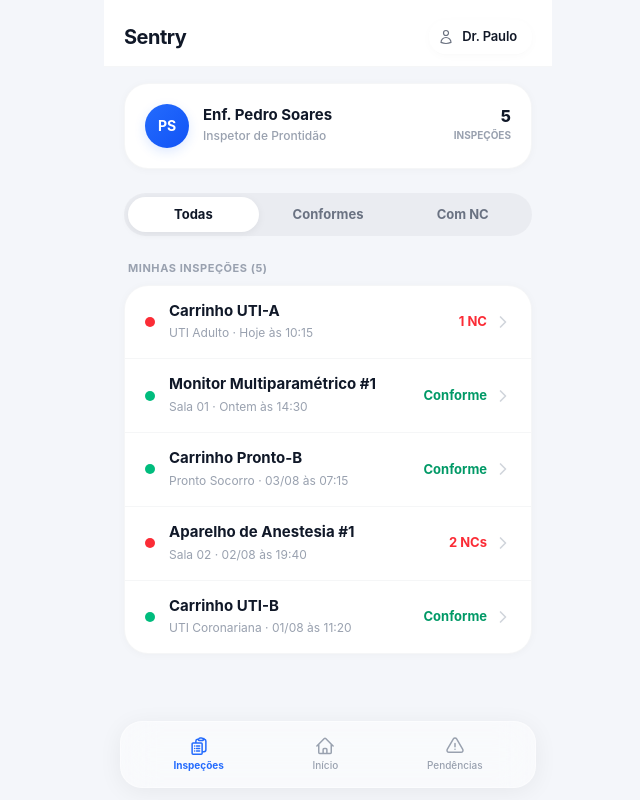
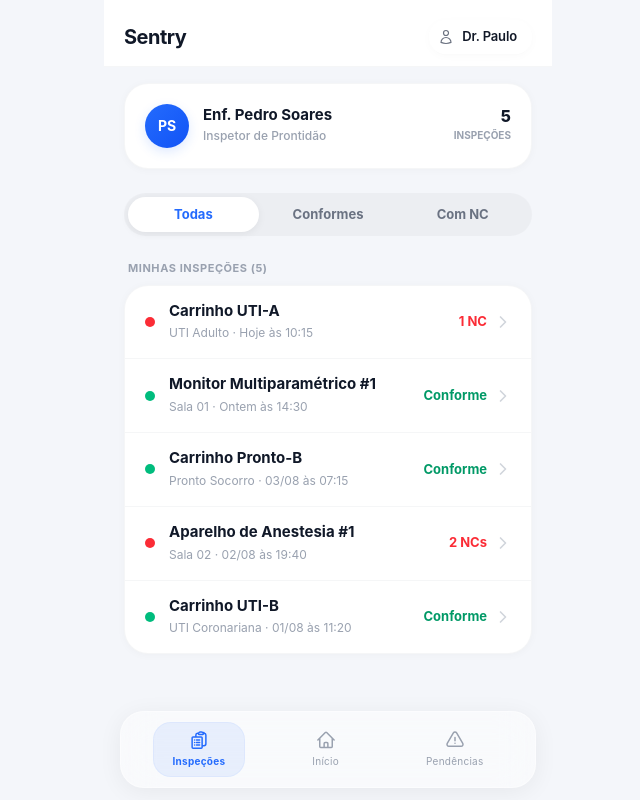
Before and after one commit to pedrosoares0/argus, a Next.js app: page /inspetor/inspecoes in a window 1280 px wide. Shown: the whole page, without its empty margins (312-952 px from the left). Built offline with nearby package versions, Linux system fonts and the light colour scheme.

Commit message:
efeito bubble no seletor e na navbar

```diff
--- a/app/inspetor/inspecoes/page.tsx
+++ b/app/inspetor/inspecoes/page.tsx
@@ -107,8 +107,8 @@ export default function PaginaHistoricoInspecoes() {
         </div>
       </div>
 
-      {/* ── Filtros Segmentados (iOS Style) ── */}
-      <div className="bg-gray-200/60 rounded-full p-1 flex gap-1">
+      {/* ── Filtros Segmentados (Efeito Bubble) ── */}
+      <div className="bg-gray-200/50 rounded-full p-1 flex gap-1">
         {(['todas', 'conforme', 'com_nc'] as const).map((opt) => {
           const labels = { todas: 'Todas', conforme: 'Conformes', com_nc: 'Com NC' }
           const ativo = filtro === opt
@@ -118,10 +118,10 @@ export default function PaginaHistoricoInspecoes() {
               type="button"
               onClick={() => setFiltro(opt)}
               className={[
-                'flex-1 py-2 rounded-full text-[13px] font-bold transition-all duration-200 cursor-pointer',
+                'flex-1 py-2 rounded-full text-[13px] font-bold transition-all duration-300 ease-out cursor-pointer active:scale-[0.95]',
                 ativo
-                  ? 'bg-white text-gray-900 shadow-[0_2px_8px_rgba(0,0,0,0.06)]'
-                  : 'text-gray-500 hover:text-gray-900',
+                  ? 'bg-white text-[#246BFD] shadow-[0_2px_8px_rgba(0,0,0,0.06)]'
+                  : 'text-gray-500 hover:text-gray-800 hover:bg-white/10',
               ].join(' ')}
             >
               {labels[opt]}
--- a/app/inspetor/layout.tsx
+++ b/app/inspetor/layout.tsx
@@ -57,10 +57,10 @@ export default function LayoutInspetor({
         {children}
       </main>
 
-      {/* Nav inferior — Glass flutuante (mais translúcida) */}
+      {/* Nav inferior — Glass flutuante com Efeito Bubble */}
       <div className="fixed bottom-0 left-0 right-0 z-50 max-w-md mx-auto px-4 pb-[max(0.75rem,env(safe-area-inset-bottom))]">
-        <nav className="bg-white/45 backdrop-blur-[18px] rounded-[22px] border border-white/40 shadow-[0_4px_24px_rgba(0,0,0,0.06)]">
-          <div className="flex items-center justify-around px-2 py-2">
+        <nav className="bg-white/45 backdrop-blur-[18px] rounded-[24px] border border-white/40 shadow-[0_4px_24px_rgba(0,0,0,0.06)]">
+          <div className="flex items-center justify-around px-2 py-2.5">
             {itensNav.map((item) => {
               const ativo = item.href === '/inspetor'
                 ? pathname === '/inspetor'
@@ -71,15 +71,15 @@ export default function LayoutInspetor({
                   key={item.href}
                   href={item.href}
                   className={[
-                    'flex flex-col items-center gap-0.5 px-5 py-1.5 rounded-2xl',
-                    'transition-all duration-200',
+                    'flex flex-col items-center gap-0.5 px-5 py-2 rounded-[18px]',
+                    'transition-all duration-300 ease-out active:scale-[0.92]',
                     ativo
-                      ? 'text-[#246BFD]'
-                      : 'text-gray-400 hover:text-gray-600',
+                      ? 'text-[#246BFD] bg-[#246BFD]/8 shadow-[inset_0_0_0_1px_rgba(36,107,253,0.05)] font-bold'
+                      : 'text-gray-400 hover:text-gray-600 hover:bg-gray-100/40',
                   ].join(' ')}
                 >
                   {item.icone}
-                  <span className={`text-[10px] ${ativo ? 'font-bold' : 'font-medium'}`}>{item.label}</span>
+                  <span className="text-[10px] tracking-wide mt-0.5">{item.label}</span>
                 </Link>
               )
             })}
```
